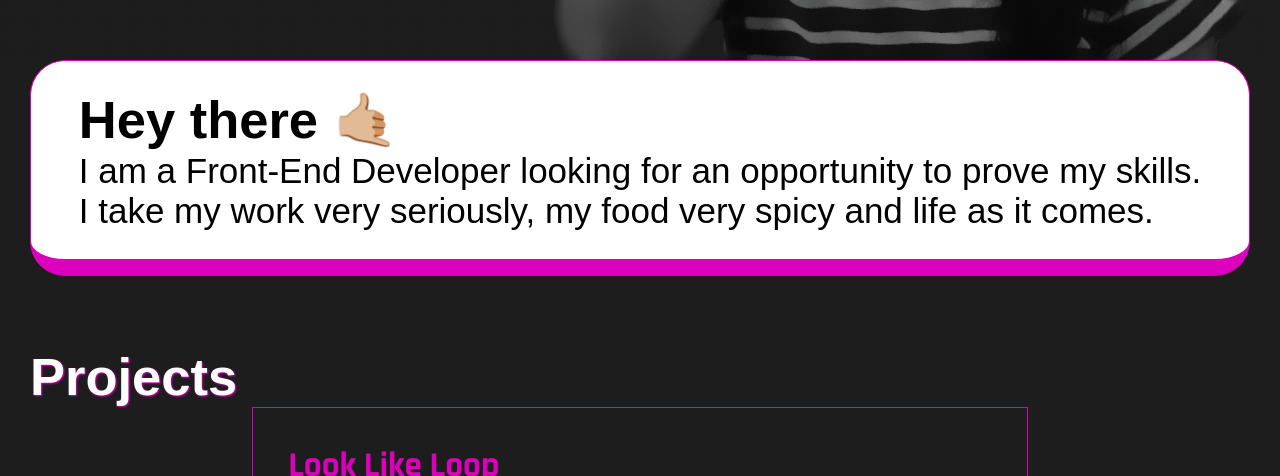
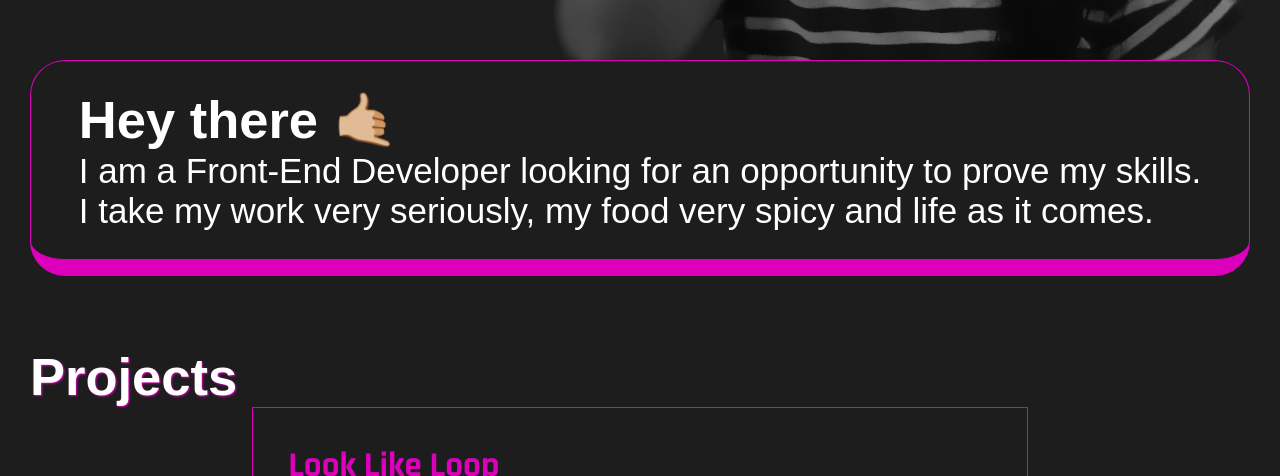
Before and after one commit to cvcastano/portfolio, a website: page docs/index.html in a window 1280 px wide. Shown: the part 740-1216 px from the top of the page. Drawn offline with nearby package versions, Linux system fonts and the light colour scheme; files that its build step writes are made by us from their sources; a web font is replaced by a local one.

Commit message:
Modify About background color

```diff
--- a/src/scss/layout/_about.scss
+++ b/src/scss/layout/_about.scss
@@ -6,7 +6,7 @@
     display: flex;
     justify-content: center;
     padding: 0.8rem;
-    background-color: $white;
+    color: $white;
     border-bottom-left-radius: 1rem;
     border-bottom-right-radius: 1rem;
     border-top-right-radius: 1rem;
```
